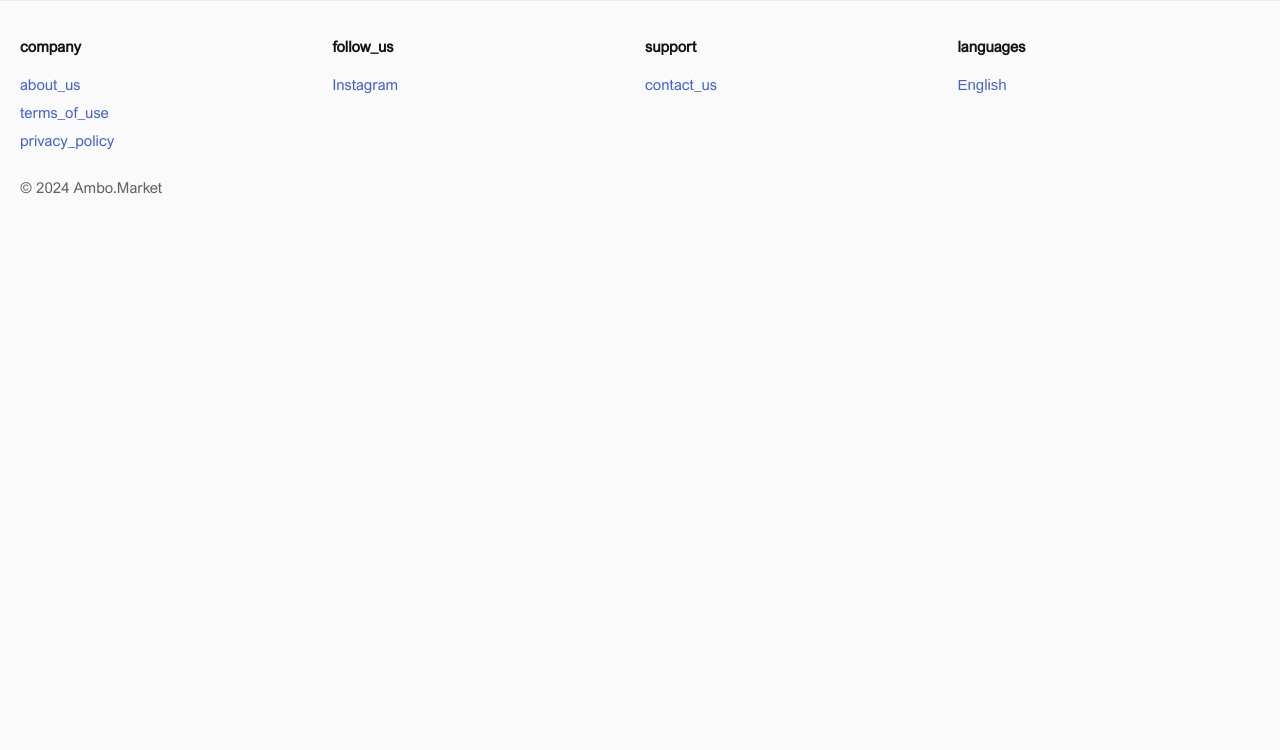
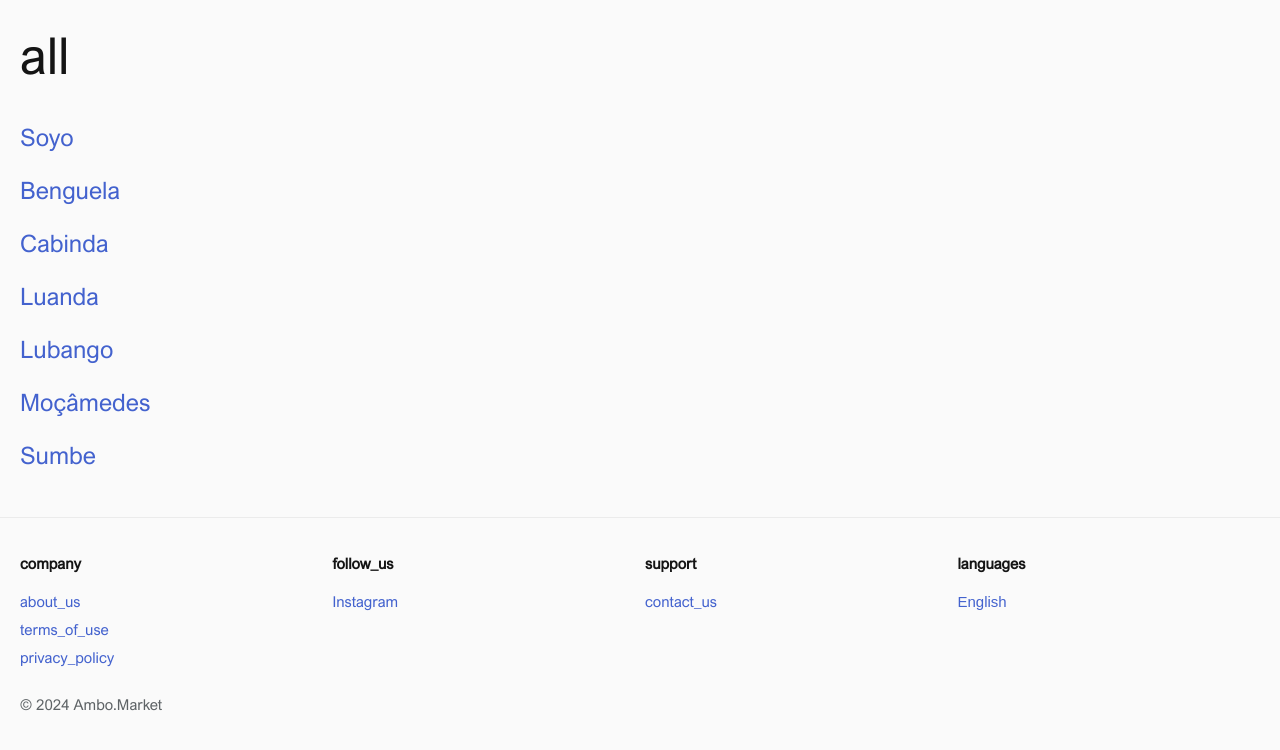
Before and after one commit to wiopriph/ambo-market, a Nuxt app: page /cities in a window 1280 px wide. Shown: the top 750 px of the page. Built offline with nearby package versions, Linux system fonts and the light colour scheme.

Commit message:
Добавлена страница с городами

```diff
--- a/i18n/locales/en.json
+++ b/i18n/locales/en.json
@@ -11,10 +11,6 @@
     "index": {
       "title": "Ambo Market - Classified Ads, Free Private Listings",
       "description": "Ambo Market offers affordable deals on used and new cars, apartments, and other real estate, as well as new or pre-owned clothing and furniture. Buy or sell with ease!"
-    },
-    "cities": {
-      "title": "All Cities - Ambo Market Free Classifieds Website",
-      "description": "Discover all cities in Angola on the Ambo Market free classifieds website. Choose a classifieds board in your city!"
     },
     "city": {
       "title": "Ambo Market - {city} Classifieds, Free Private Listings",
--- a/i18n/locales/pt.json
+++ b/i18n/locales/pt.json
@@ -11,10 +11,6 @@
     "index": {
       "title": "Ambo Market - Anúncios Classificados, Anúncios Privados Gratuitos",
       "description": "O Ambo Market oferece negócios acessíveis em carros usados e novos, apartamentos e outros imóveis, além de roupas e móveis novos ou usados. Compre ou venda com facilidade!"
-    },
-    "cities": {
-      "title": "Todas as Cidades - Site de Classificados Grátis Ambo Market",
-      "description": "Descubra todas as cidades em Angola no site de classificados grátis Ambo Market. Escolha um quadro de classificados em sua cidade!"
     },
     "city": {
       "title": "Ambo Market - Classificados em {city}, Anúncios Privados Gratuitos",
--- /dev/null
+++ b/pages/[cityId]/index.vue
@@ -0,0 +1,5 @@
+<template>
+  <div>
+    city id page
+  </div>
+</template>
--- /dev/null
+++ b/pages/cities.vue
@@ -0,0 +1,108 @@
+<script setup lang="ts">
+import { CITIES } from '~/constants/cities';
+
+
+const { t } = useI18n();
+
+const title = t('title');
+const description = t('description');
+
+useHead({
+  title,
+  meta: [
+    { key: 'og:title', property: 'og:title', content: title },
+    { key: 'twitter:title', property: 'twitter:title', content: title },
+    { key: 'description', name: 'description', content: description },
+    { key: 'og:description', property: 'og:description', content: description },
+    { key: 'twitter:description', property: 'twitter:description', content: description },
+  ],
+});
+
+const cities = computed(() => CITIES.map(city => ({
+  id: city.id,
+  name: city.name,
+  route: {
+    name: 'cityId',
+    params: {
+      cityId: city.id,
+    },
+  },
+})));
+</script>
+
+<i18n lang="json">
+{
+  "en": {
+    "title": "All Cities - Ambo Market Free Classifieds Website",
+    "description": "Discover all cities in Angola on the Ambo Market free classifieds website. Choose a classifieds board in your city!",
+    "all": "All Cities"
+  },
+  "pt": {
+    "title": "Todas as Cidades - Site de Classificados Grátis Ambo Market",
+    "description": "Descubra todas as cidades em Angola no site de classificados grátis Ambo Market. Escolha um quadro de classificados em sua cidade!",
+    "all": "Todas as Cidades"
+  }
+}
+</i18n>
+
+<template>
+  <div :class="$style.root">
+    <h1
+      :class="$style.title"
+      v-text="t('all')"
+    />
+
+    <ul :class="$style.list">
+      <li
+        v-for="(city, index) in cities"
+        :key="`${city.id}_${index}`"
+        :class="$style.item"
+      >
+        <NuxtLink
+          :to="city.route"
+          :class="$style.link"
+        >
+          {{ city.name }}
+        </NuxtLink>
+      </li>
+    </ul>
+  </div>
+</template>
+
+<style lang="scss" module>
+.root {
+  @include ui-simple-container;
+
+  padding: 24px 20px;
+}
+
+.title {
+  margin-bottom: 36px;
+}
+
+.list {
+  list-style: none;
+}
+
+.item {
+  @include exclude-sm {
+    margin-top: 24px;
+  }
+
+  @include sm {
+    margin-top: 16px;
+  }
+}
+
+.link {
+  text-decoration: none;
+
+  @include exclude-sm {
+    @include ui-typo-24-medium;
+  }
+
+  @include sm {
+    @include ui-typo-16-medium;
+  }
+}
+</style>
```
